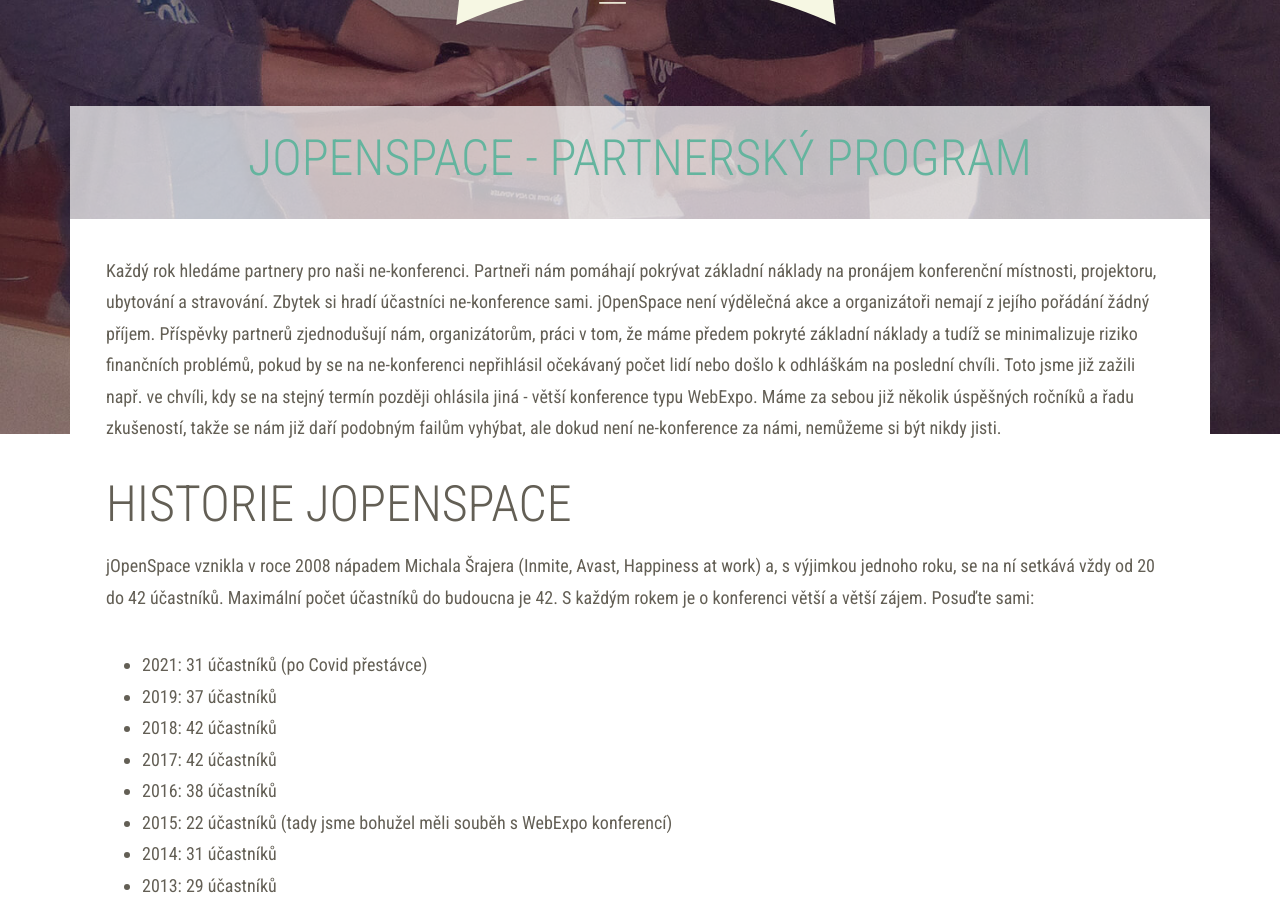
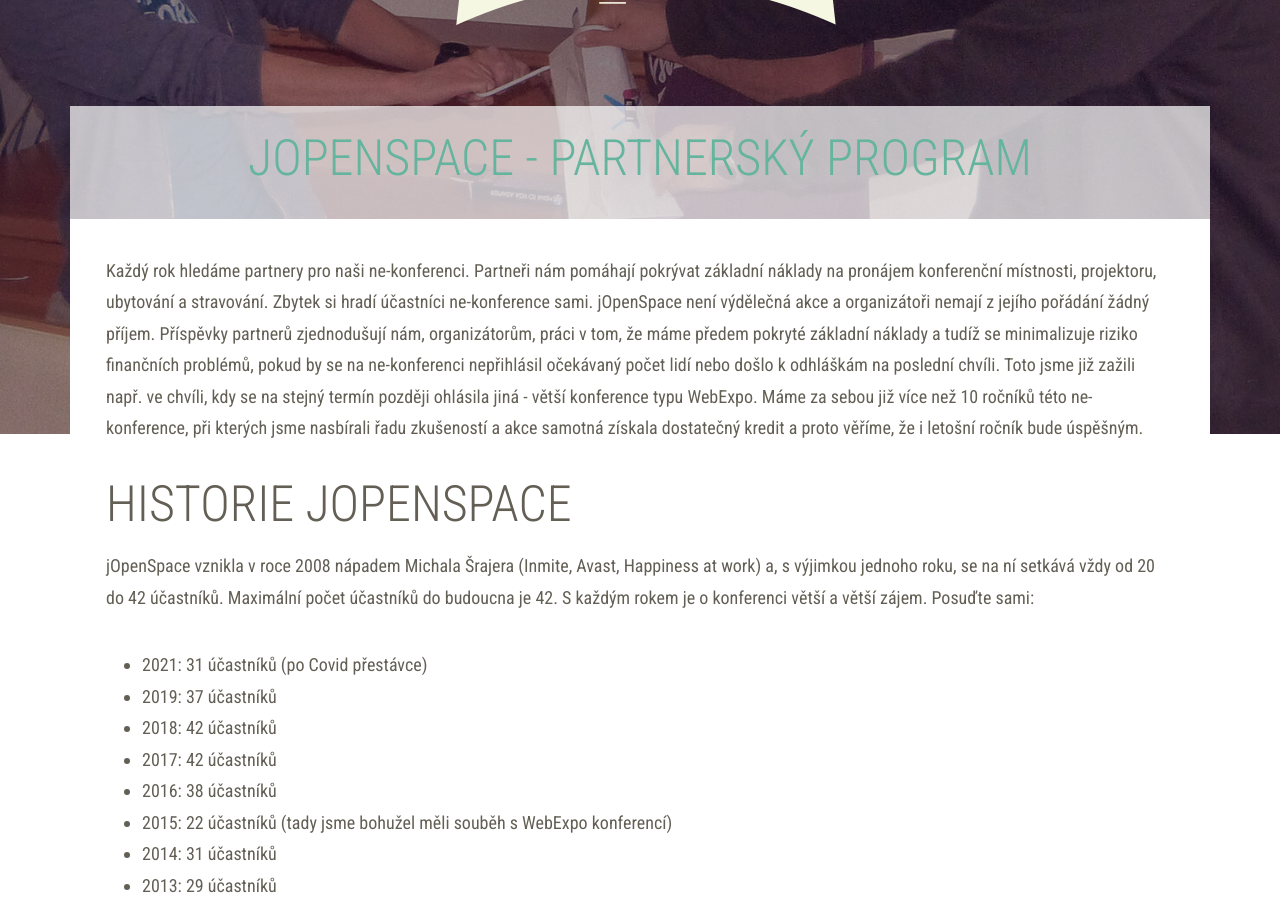
Before and after one commit to novoj/jOpenSpace, a Jekyll site: the page built from partneri.md, in a window 1280 px wide and 900 px high, scrolled down 368 px. Built offline with Jekyll 4.4.1, drawn with Linux system fonts in a browser that asks for light colours.

Commit message:
Changed promo text.

```diff
--- a/partneri.md
+++ b/partneri.md
@@ -8,9 +8,9 @@ konferenční místnosti, projektoru, ubytování a stravování. Zbytek si hrad
 není výdělečná akce a organizátoři nemají z jejího pořádání žádný příjem. Příspěvky partnerů zjednodušují nám,
 organizátorům, práci v tom, že máme předem pokryté základní náklady a tudíž se minimalizuje riziko finančních problémů,
 pokud by se na ne-konferenci nepřihlásil očekávaný počet lidí nebo došlo k odhláškám na poslední chvíli. Toto jsme
-již zažili např. ve chvíli, kdy se na stejný termín později ohlásila jiná - větší konference typu WebExpo. Máme za
-sebou již několik úspěšných ročníků a řadu zkušeností, takže se nám již daří podobným failům vyhýbat, ale dokud není
-ne-konference za námi, nemůžeme si být nikdy jisti.
+již zažili např. ve chvíli, kdy se na stejný termín později ohlásila jiná - větší konference typu WebExpo. Máme za sebou
+již více než 10 ročníků této ne-konference, při kterých jsme nasbírali řadu zkušeností a akce samotná získala dostatečný
+kredit a proto věříme, že i letošní ročník bude úspěšným.
 
 ## Historie jOpenSpace
 
```
